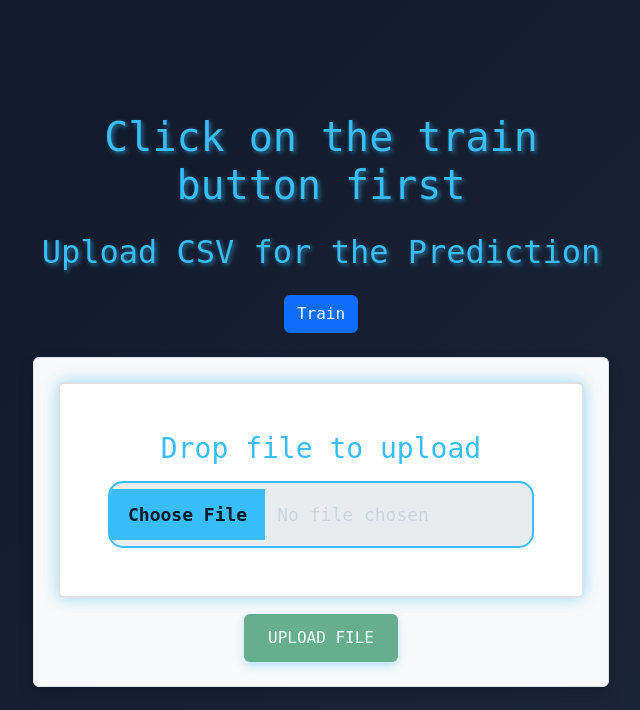
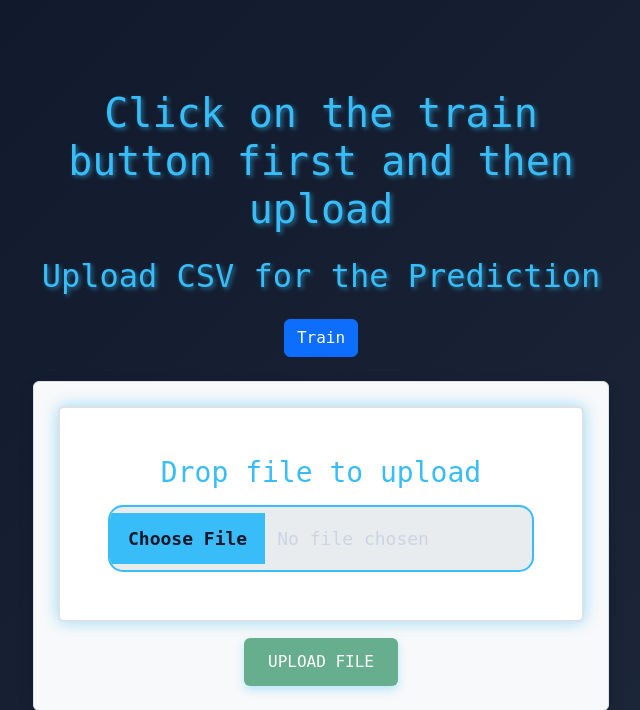
Before and after one commit to Basant19/wafer_Fault_detection, a Flask app: page / in a window 1280 px wide. Shown: the top 710 px of the page, without its empty margins (319-959 px from the left). Run offline with Flask 3, Linux system fonts and the light colour scheme; parts of the project's set-up code (start-up, migrations or seed data) failed here and were passed over; some libraries are stand-ins or nearby versions.

Commit message:
changes in the code

```diff
--- a/app.py
+++ b/app.py
@@ -8,13 +8,13 @@ from src.pipeline.predict_pipeline import PredictionPipeline
 
 app = Flask(__name__)
 
-# ✅ Home route now renders the upload interface with Train button
+#  Home route now renders the upload interface with Train button
 @app.route("/")
 def home():
     return render_template("upload_file.html")
 
 
-# ✅ Train route called by JS on Train button click
+# Train route called by JS on Train button click
 @app.route('/train')
 def train_route():
     try:
@@ -25,7 +25,7 @@ def train_route():
         raise CustomException(e, sys)
 
 
-# ✅ Predict route (called when user uploads a CSV)
+# Predict route (called when user uploads a CSV)
 @app.route('/predict', methods=['POST', 'GET'])
 def upload():
     try:
--- a/templates/upload_file.html
+++ b/templates/upload_file.html
@@ -9,17 +9,17 @@
 </head>
 <body class="d-flex justify-content-center align-items-center vh-100">
   <div class="container text-center">
-    <h1 class="mb-4">Click on the train button first</h1>
+    <h1 class="mb-4">Click on the train button first and then upload</h1>
     <h2 class="mb-4">Upload CSV for the Prediction</h2>
-    <!-- 🔘 Train Button -->
+    <!--  Train Button -->
     <button id="trainBtn" class="btn btn-primary mb-4">Train</button>
 
-    <!-- 🔄 Loader (hidden by default) -->
+    <!--  Loader (hidden by default) -->
     <div id="loader" class="spinner-border text-primary mb-3" style="display: none;" role="status">
       <span class="visually-hidden">Training...</span>
     </div>
 
-    <!-- ✅ Upload Form (disabled until training completes) -->
+    <!--  Upload Form (disabled until training completes) -->
     <form id="uploadForm" action="/predict" method="post" enctype="multipart/form-data" class="p-4 border rounded shadow bg-light">
       <div class="dropzone border border-2 border-dashed rounded p-5 mb-3 bg-white">
         <h3>Drop file to upload</h3>
@@ -29,7 +29,7 @@
     </form>
   </div>
 
-  <!-- ✅ Toast container -->
+  <!-- Toast container -->
   <div class="position-fixed bottom-0 end-0 p-3" style="z-index: 11">
     <div id="trainToast" class="toast align-items-center text-bg-success border-0" role="alert" aria-live="assertive" aria-atomic="true">
       <div class="d-flex">
```
Also changed, not shown: .github/workflows/main.yml.
